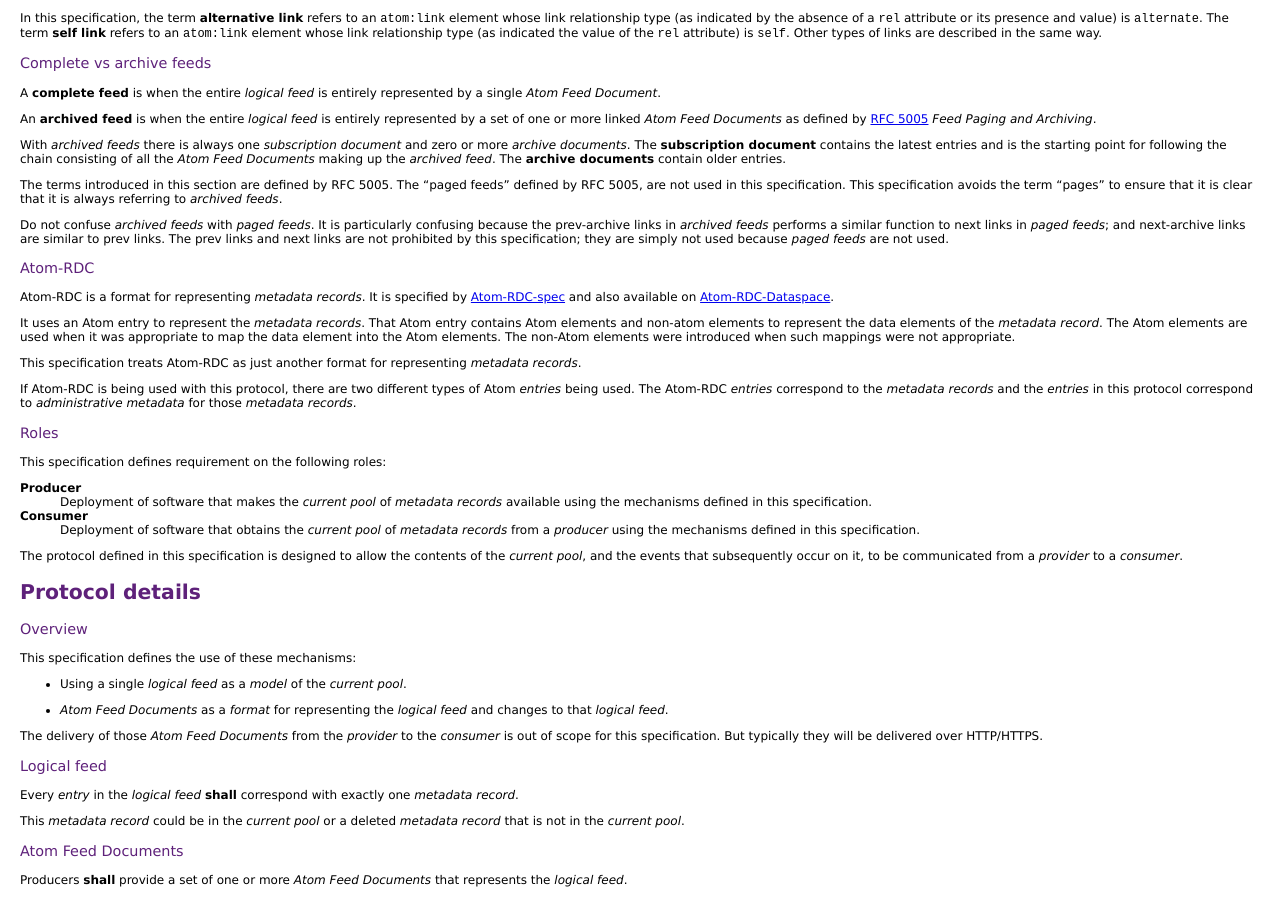
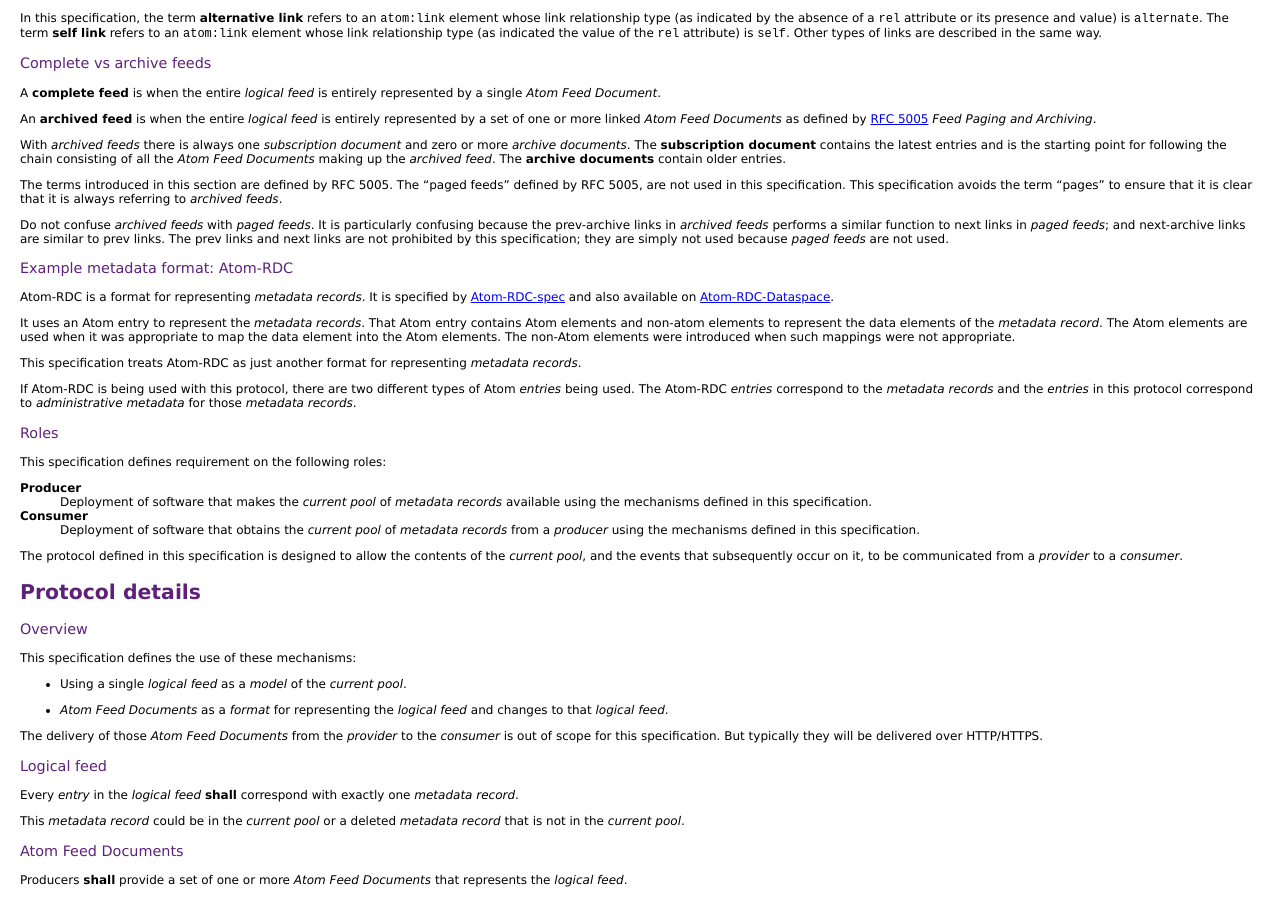
Before and after one commit to uq-eresearch-spec/atom-pmh, a Jekyll site: the page built from _posts/2012-11-23-atom-pmh.md, in a window 1280 px wide and 900 px high, scrolled down 4604 px. Built offline with Jekyll 4.4.1, drawn with Linux system fonts in a browser that asks for light colours.

Commit message:
Making headings unique so generated IDs in HTML is unique.

```diff
--- a/_posts/2012-11-23-atom-pmh.md
+++ b/_posts/2012-11-23-atom-pmh.md
@@ -461,7 +461,7 @@ _paged feeds_ are not used.
 
 [RFC 5005]: <http://tools.ietf.org/html/rfc5005> "Feed Paging and Archiving"
 
-### Atom-RDC
+### Example metadata format: Atom-RDC
 
 Atom-RDC is a format for representing _metadata records_. It is
 specified by [Atom-RDC-spec] and also available on [Atom-RDC-Dataspace].
```
